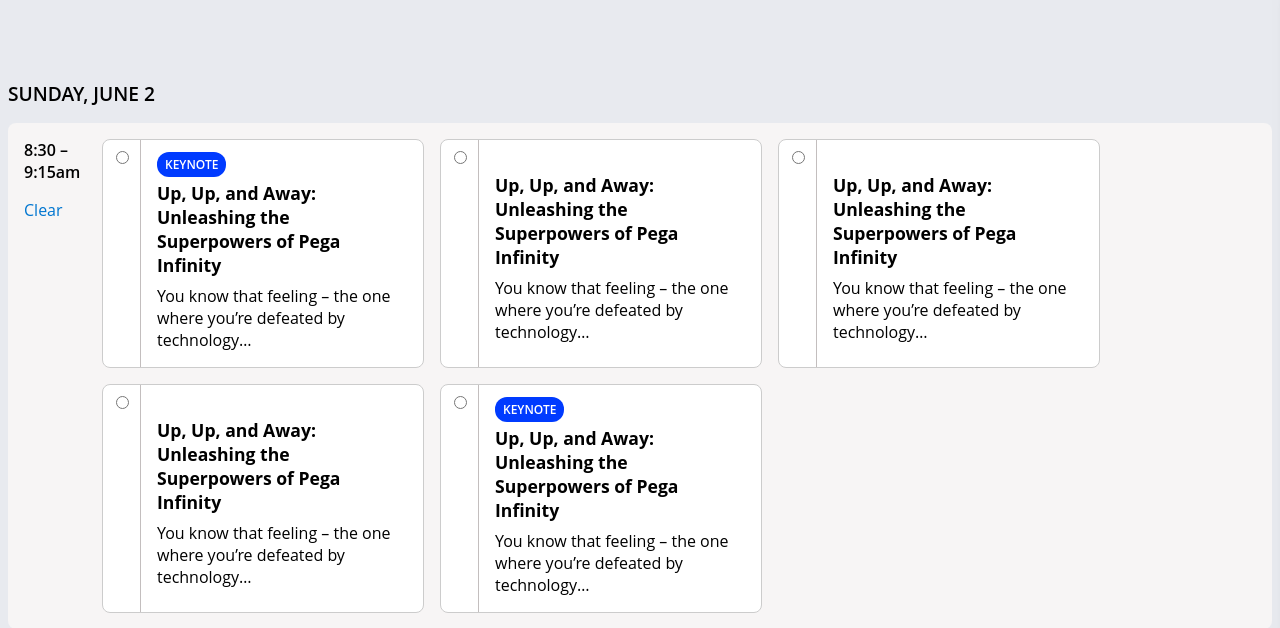
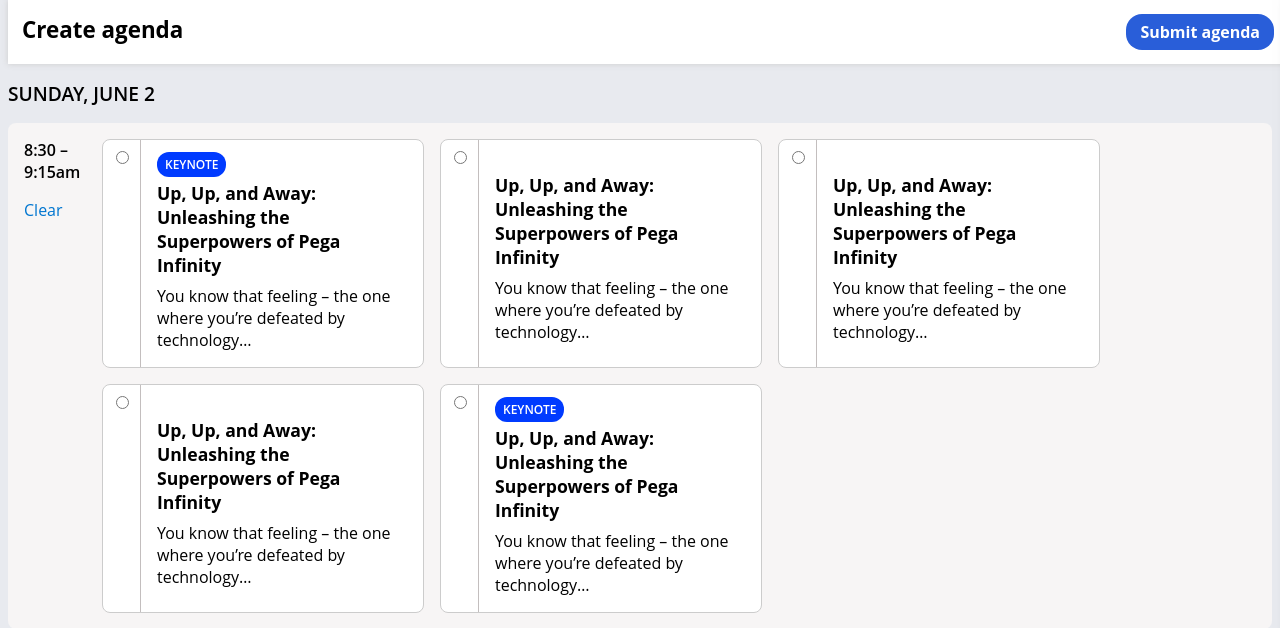
Before and after one commit to rlrlarson/PW-Agenda, a Flask app: template templates/index2.html in a window 1280 px wide. Shown: the top 628 px of the page. Run offline with Flask 2, Linux system fonts and the light colour scheme; the template is opened without the code that fills it, so the values that code supplies are empty.

Commit message:
Fixed typo in Industry networking recept and added header to agenda

```diff
--- a/static/css/main.css
+++ b/static/css/main.css
@@ -133,7 +133,7 @@
 	background-color: #003BFF;
 }
 
-.session-type.industrynetworkingreceiptions:before {
+.session-type.ndustrynetworkingreceptions:before {
 	content: "Industry Networking Receptions";
 	background-color: #006624;
 }
--- a/templates/index2.html
+++ b/templates/index2.html
@@ -41,6 +41,11 @@
 		</script>
 	</head>
 	<body>
+		<div id="header">
+			<h1>Create agenda</h1>
+			<span class="primary-button">Submit agenda</span>
+		</div>
+
 		<span class="agenda-day">
 			Sunday, June 2
 		</span>
```
